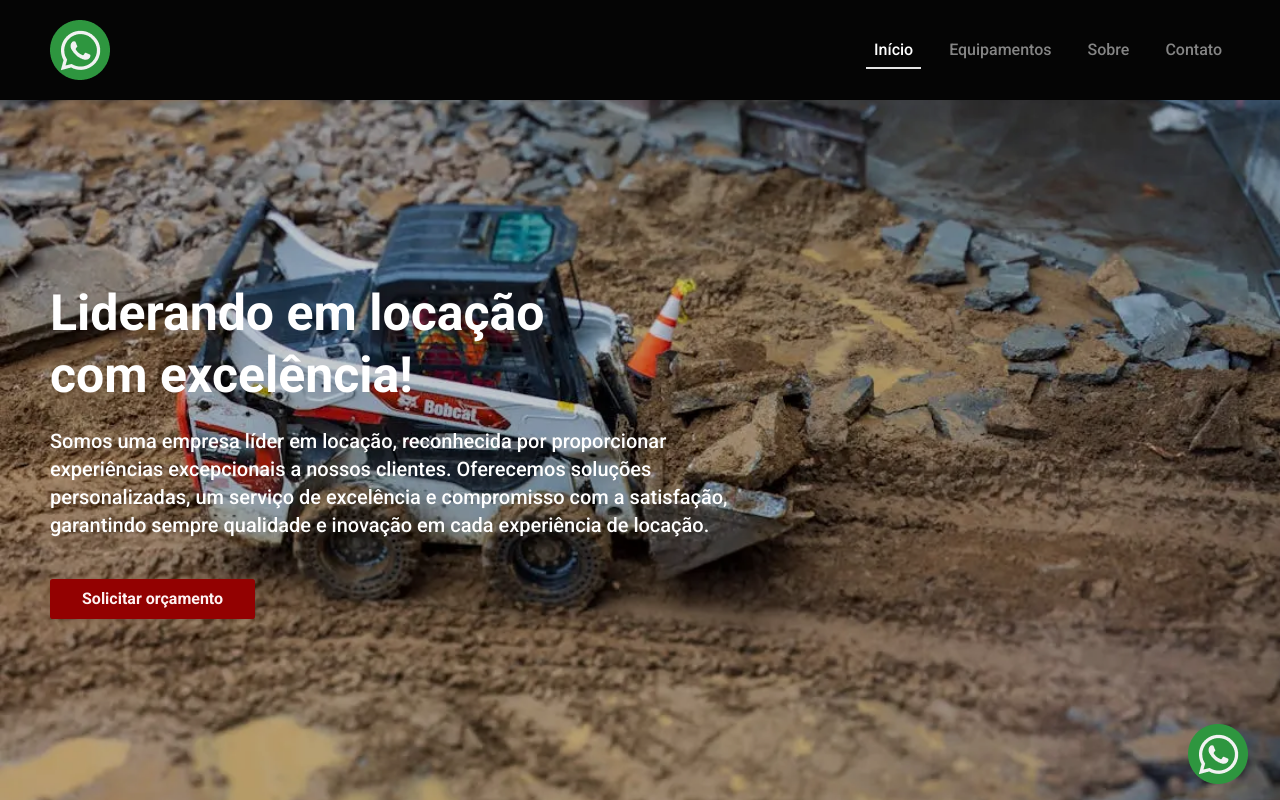
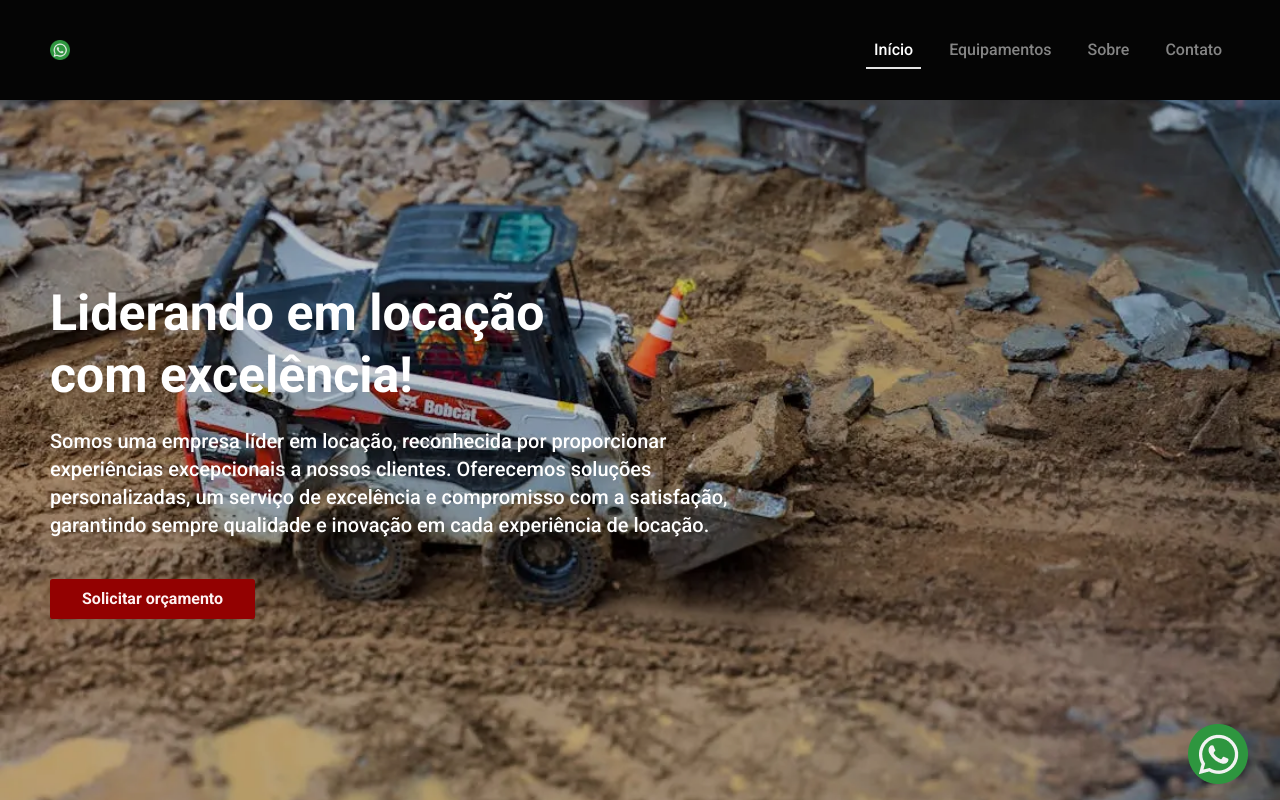
Before and after one commit to NascimentoTalesDev/svsolucoes, a Next.js app: page / in a window 1280 px wide. Shown: the top 800 px of the page. Built offline with nearby package versions, Linux system fonts and the light colour scheme.

Commit message:
refactor: change logo

```diff
--- a/src/app/_components/Logo.tsx
+++ /dev/null
@@ -1,19 +0,0 @@
-import Image from 'next/image'
-import Link from 'next/link'
-import React from 'react'
-
-interface LogoProps{
-  href?: string
-}
-
-const Logo = ({ href }: LogoProps) => {
-  return (
-    <div className='relative w-[70px] h-[70px]'>
-      <Link href={href ? href : "/"}>
-        <Image src={"/images/logo.png"} alt='Logo' fill />
-      </Link>
-    </div>
-  )
-}
-
-export default Logo
--- a/src/app/_components/nav/index.tsx
+++ b/src/app/_components/nav/index.tsx
@@ -4,7 +4,7 @@ import { NavBettewen, NavComponent, NavContainer } from "./components";
 import NavGroupLinkDesk from "./group-link";
 import { AlignJustify } from "lucide-react";
 import { useMenuMobileModal } from "@/app/hooks/use-menu-mobile-modal";
-import WhatsAppIcon from "@/components/icons/WhatsAppIcon";
+import Logo from "@/components/icons/Logo";
 
 const NavBar = () => {
     const menuMobile = useMenuMobileModal()
@@ -13,7 +13,7 @@ const NavBar = () => {
         <NavComponent>
             <NavContainer>
                 <NavBettewen>
-                    <WhatsAppIcon />
+                    <Logo />
                     <NavGroupLinkDesk className={"hidden md:flex"} />
                     <div onClick={()=> menuMobile.onOpen()} className="md:hidden p-4 cursor-pointer">
                         <AlignJustify width={30} className="text-white" />
--- /dev/null
+++ b/src/components/icons/Logo.tsx
@@ -0,0 +1,13 @@
+import Image from 'next/image'
+import Link from 'next/link'
+import React from 'react'
+
+const Logo = () => {
+  return (
+    <Link href={""}>
+        <Image src={"/images/whatsapp.png"} alt='WhatsApp' height={20} width={20} />
+    </Link>
+  )
+}
+
+export default Logo
--- a/src/components/icons/WhatsIconMedia.tsx
+++ /dev/null
@@ -1,13 +0,0 @@
-import Image from 'next/image'
-import Link from 'next/link'
-import React from 'react'
-
-const WhatsIconMedia = () => {
-  return (
-    <Link href={""}>
-        <Image src={"/images/social-media/whatsmedia.png"} alt='WhatsApp' height={30} width={30} />
-    </Link>
-  )
-}
-
-export default WhatsIconMedia
```
